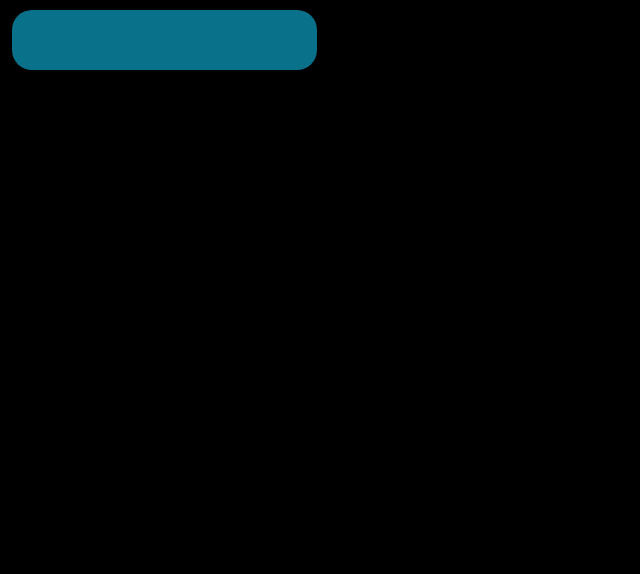
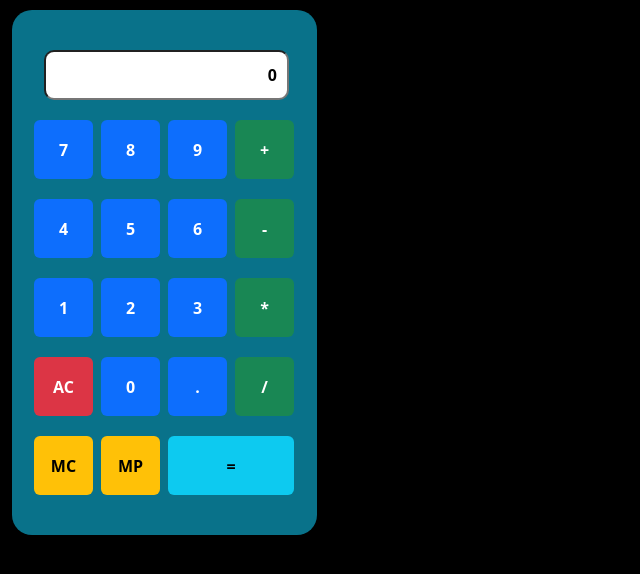
Before and after one commit to SaltForSale/JS-Calculator, a plain HTML site: page index.html in a window 1280 px wide. Shown: the whole page, without its empty margins (0-640 px from the left). Drawn offline with nearby package versions, Linux system fonts and the light colour scheme; a small style sheet from the web is missing.

Commit message:
Added HTML Structure

```diff
--- a/index.html
+++ b/index.html
@@ -7,20 +7,53 @@
     <meta charset="utf-8">
     <meta name="viewport" content="width=device-width, initial-scale=1, shrink-to-fit=no">
 
-    <!-- Bootstrap CSS v5.2.1 -->
+    <!-- Bootstrap CSS v5.3.2 -->
     <link href="https://cdn.jsdelivr.net/npm/bootstrap@5.3.2/dist/css/bootstrap.min.css" rel="stylesheet"
-        integrity="sha384-iYQeCzEYFbKjA/T2uDLTpkwGzCiq6soy8tYaI1GyVh/UjpbCx/TYkiZhlZB6+fzT" crossorigin="anonymous">
-    <link rel="stylesheet" href="style.css" </head>
+        crossorigin="anonymous">
+    <link rel="stylesheet" href="style.css">
+</head>
 
 <body>
     <div class="container text-center">
         <div class="calc-container">
-
+            <div class="row justify-content-center">
+                <form name="calc">
+                    <input type="text" id="entry" class="entry text-end" value="0" readonly>
+                </form>
+            </div>
+            <div class="row">
+                <button type="button" class="btn btn-primary numBut" onclick="numButPress(7)">7</button>
+                <button type="button" class="btn btn-primary numBut" onclick="numButPress(8)">8</button>
+                <button type="button" class="btn btn-primary numBut" onclick="numButPress(9)">9</button>
+                <button type="button" class="btn btn-success mathBut" onclick="mathButPress('+')">+</button>
+            </div>
+            <div class="row">
+                <button type="button" class="btn btn-primary numBut" onclick="numButPress(4)">4</button>
+                <button type="button" class="btn btn-primary numBut" onclick="numButPress(5)">5</button>
+                <button type="button" class="btn btn-primary numBut" onclick="numButPress(6)">6</button>
+                <button type="button" class="btn btn-success mathBut" onclick="mathButPress('-')">-</button>
+            </div>
+            <div class="row">
+                <button type="button" class="btn btn-primary numBut" onclick="numButPress(1)">1</button>
+                <button type="button" class="btn btn-primary numBut" onclick="numButPress(2)">2</button>
+                <button type="button" class="btn btn-primary numBut" onclick="numButPress(3)">3</button>
+                <button type="button" class="btn btn-success mathBut" onclick="mathButPress('*')">*</button>
+            </div>
+            <div class="row">
+                <button type="button" class="btn btn-danger numBut" onclick="clearButPress()">AC</button>
+                <button type="button" class="btn btn-primary numBut" onclick="numButPress(0)">0</button>
+                <button type="button" class="btn btn-primary numBut" onclick="numButPress('.')">.</button>
+                <button type="button" class="btn btn-success mathBut" onclick="mathButPress('/')">/</button>
+            </div>
+            <div class="row">
+                <button type="button" class="btn btn-warning numBut" onclick="copyButPress()">MC</button>
+                <button type="button" class="btn btn-warning numBut" onclick="pasteButPress()">MP</button>
+                <button type="button" class="btn btn-info equalBut" onclick="equalButPress()">=</button>
+            </div>
         </div>
     </div>
-    <script src="https://cdn.jsdelivr.net/npm/bootstrap@5.3.2/dist/js/bootstrap.min.js"
-        integrity="sha384-7VPbUDkoPSGFnVtYi0QogXtr74QeVeeIs99Qfg5YCF+TidwNdjvaKZX19NZ/e6oz" crossorigin="anonymous">
-        </script>
+    <script src="https://cdn.jsdelivr.net/npm/bootstrap@5.3.2/dist/js/bootstrap.min.js" crossorigin="anonymous">
+    </script>
     <script href="script.js"></script>
 </body>
 
--- a/style.css
+++ b/style.css
@@ -27,16 +27,19 @@ body{
     width: 59px;
     margin: 10px 4px;
     border: none !important;
+    font-weight: bold;
 }
 .mathBut{
     height: 59px;
     width: 59px;
     margin: 10px 4px;
     border: none !important;
+    font-weight: bold;
 }
 .equalBut{
     height: 59px;
     width: 126px;
     margin: 10px 4px;
     border: none !important;
+    font-weight: bold;
 }
```
